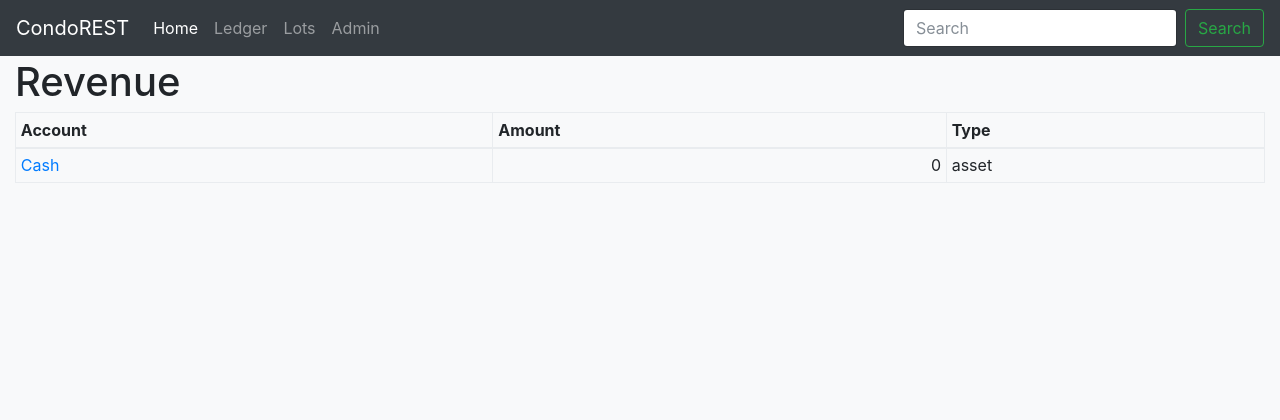
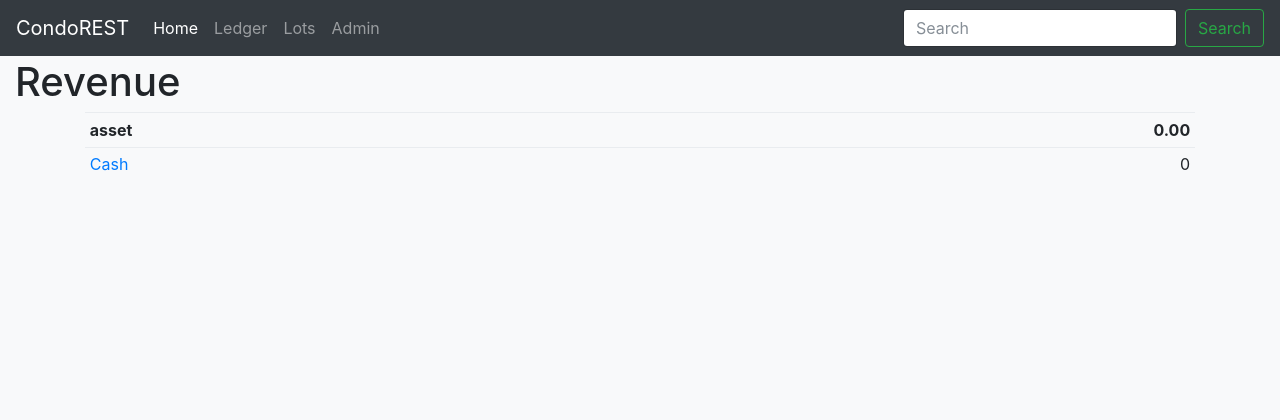
Before and after one commit to jackbravo/condorest-django, a Django app: page /ledger/ in a window 1280 px wide. Shown: the top 420 px of the page. Run offline with Django 3.2, Linux system fonts and the light colour scheme; data comes from the database, SQL or seed files in the repository; tables that the repository leaves empty hold one stand-in row (values such as "Sample post"); some libraries are stand-ins or nearby versions.

Commit message:
Show account type aggregate amount before each account type group in ledger index

```diff
--- a/ledger/views.py
+++ b/ledger/views.py
@@ -36,8 +36,18 @@ def index(request):
         cursor.execute(sql)
         data = dictfetchall(cursor)
 
+        previous_type = None
+        types_data = []
+        for row in data:
+            if previous_type != row['type']:
+                types_data.append({'name': row['type'], 'data':[], 'amount': Decimal('0.00')})
+                previous_type = row['type']
+            types_data[-1]['data'].append(row)
+            types_data[-1]['amount'] += row['amount']
+
+
         return render(request, 'ledger/index.html', context={
-            'data': data,
+            'data': types_data,
         })
 
 class AccountArchiveView(MonthArchiveView):
--- a/templates/ledger/index.html
+++ b/templates/ledger/index.html
@@ -4,22 +4,22 @@
 {% block content %}
     <h1>Revenue</h1>
 
-    <table class="table table-bordered table-hover table-sm">
-        <thead>
-        <tr>
-            <th>Account</th>
-            <th>Amount</th>
-            <th>Type</th>
-        </tr>
-        </thead>
+    <div class="container">
+    <table class="table table-hover table-sm">
         <tbody>
-        {% for row in data %}
+        {% for type in data %}
             <tr>
-                <td><a href="{% url 'ledger:account-archive' row.name row.date|date:"Y" row.date|date:"m" %}">{{ row.name }}</a></td>
-                <td class="text-right">{{ row.amount|intcomma }}</td>
-                <td>{{ row.type }}</td>
+                <th>{{ type.name }}</th>
+                <th class="text-right">{{ type.amount|intcomma }}</th>
             </tr>
+            {% for row in type.data %}
+                <tr>
+                    <td><a href="{% url 'ledger:account-archive' row.name row.date|date:"Y" row.date|date:"m" %}">{{ row.name }}</a></td>
+                    <td class="text-right">{{ row.amount|intcomma }}</td>
+                </tr>
+            {% endfor %}
         {% endfor %}
         </tbody>
     </table>
+    </div>
 {% endblock %}
```
